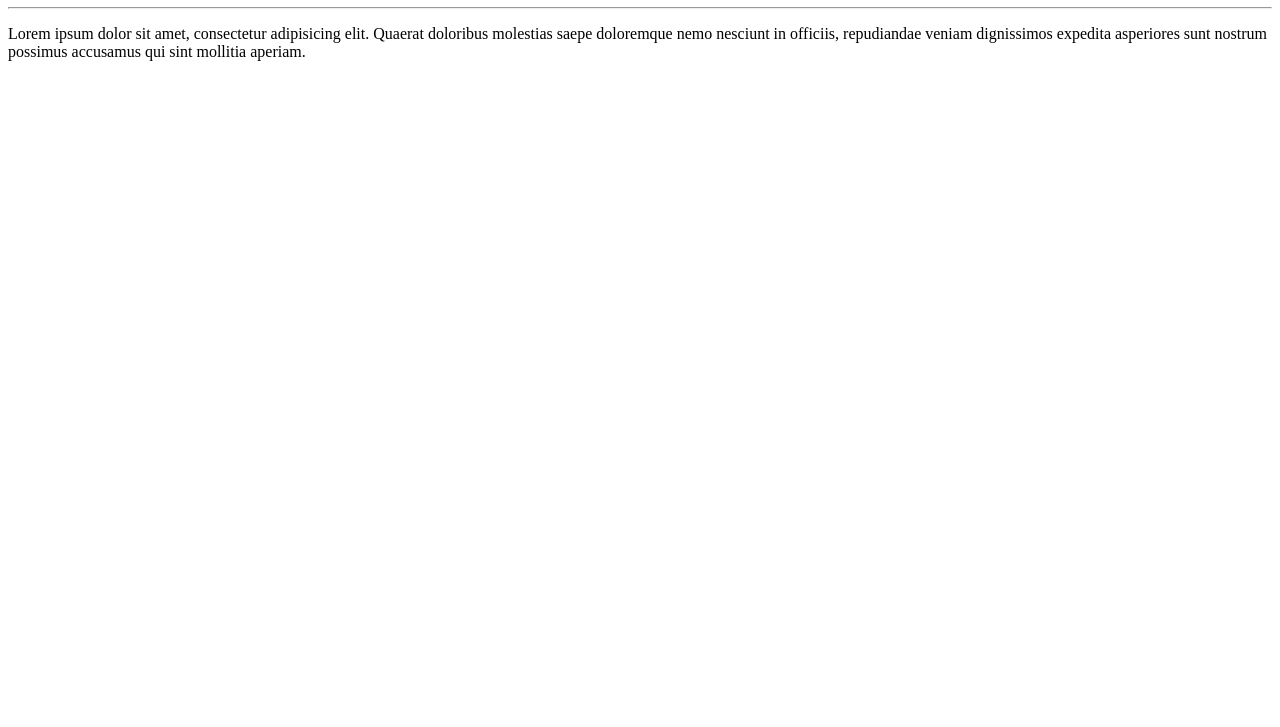
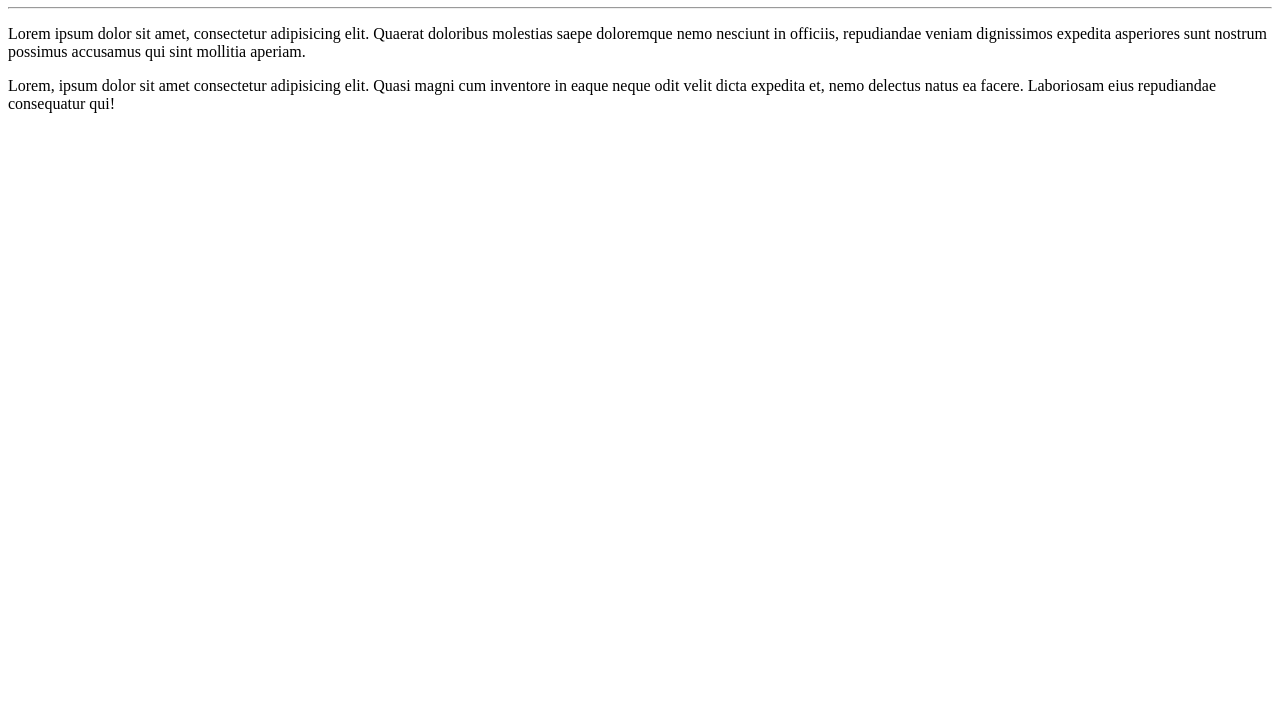
Before and after one commit to ceconcarlsen/CursoEmVideo-Git-Github, a plain HTML site: page site/index.html in a window 1280 px wide. Shown: the part 73-800 px from the top of the page. Drawn offline with Linux system fonts and the light colour scheme.

Commit message:
Adicionei um parágrafo

```diff
--- a/site/index.html
+++ b/site/index.html
@@ -9,5 +9,6 @@
     <h1>Olá, Mundo!</h1>
     <hr>
     <p>Lorem ipsum dolor sit amet, consectetur adipisicing elit. Quaerat doloribus molestias saepe doloremque nemo nesciunt in officiis, repudiandae veniam dignissimos expedita asperiores sunt nostrum possimus accusamus qui sint mollitia aperiam.</p>
+    <p>Lorem, ipsum dolor sit amet consectetur adipisicing elit. Quasi magni cum inventore in eaque neque odit velit dicta expedita et, nemo delectus natus ea facere. Laboriosam eius repudiandae consequatur qui!</p>
 </body>
 </html>
```
